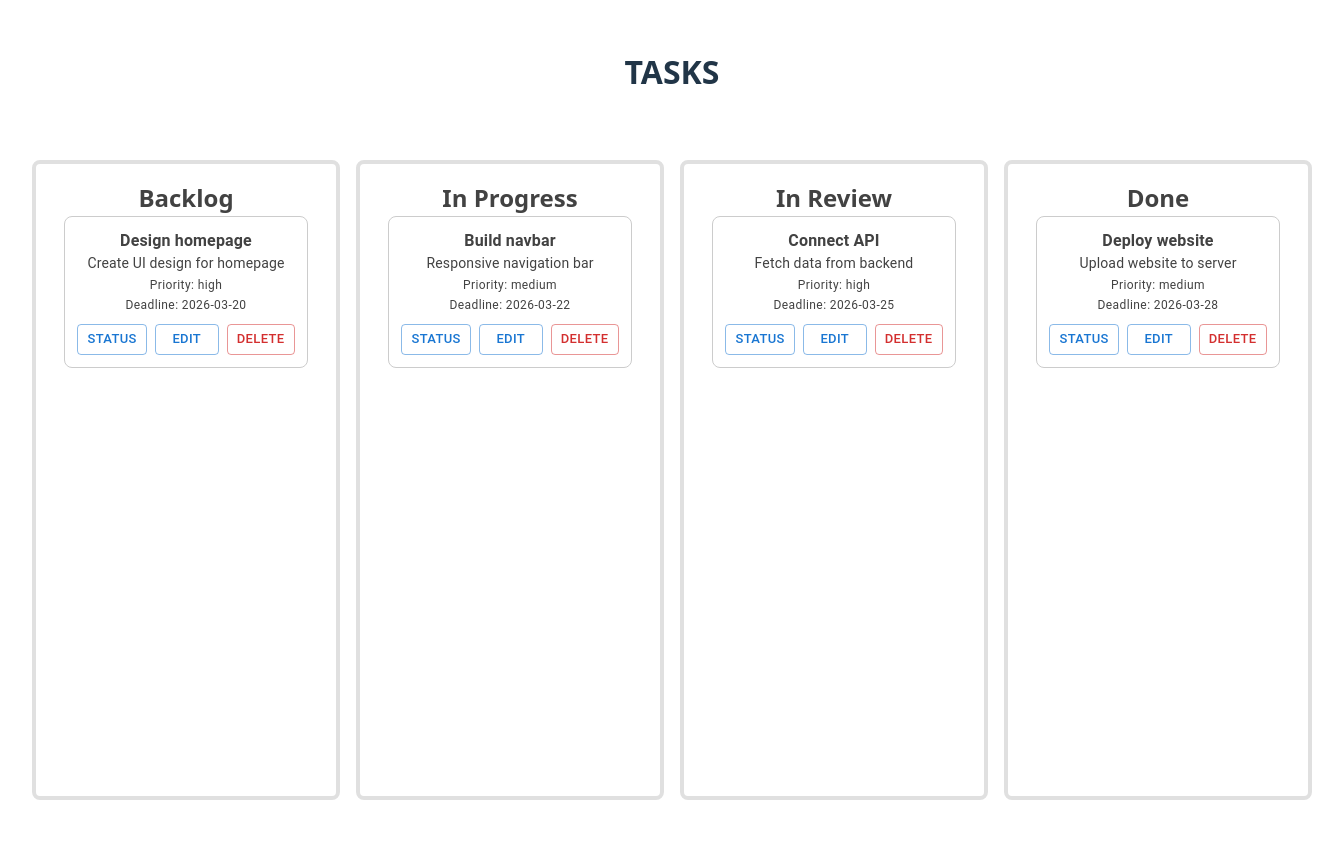
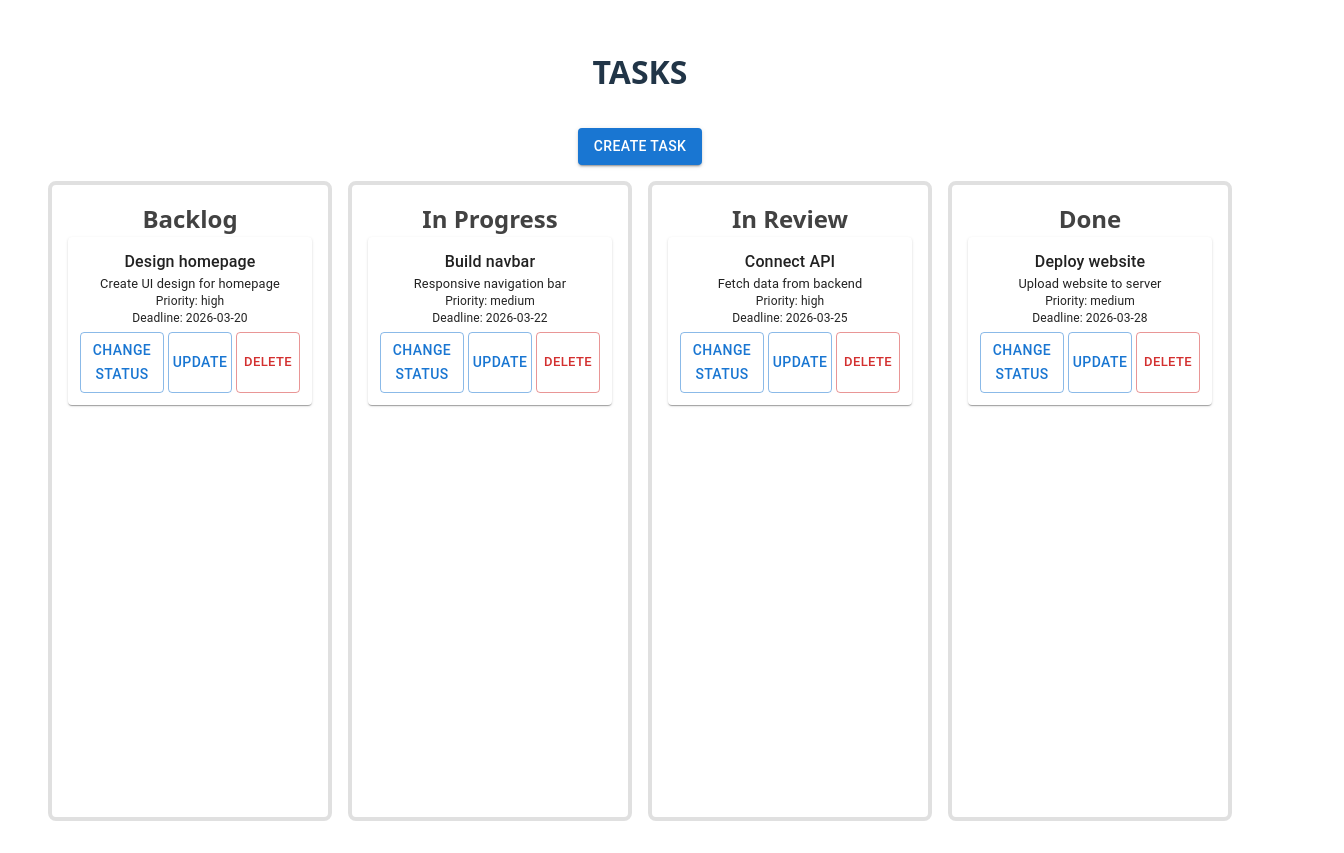
Before and after one commit to michal8319/Task-management, a React (Vite) app in the folder Project-and-task-management/: page /ProjectDetails/1 in a window 1280 px wide. Shown: the whole page, 1344 px wide, since content can reach past the window. Before the commit the page ends 832 px from the top, so only its background shows below. Built offline with nearby package versions, Linux system fonts and the light colour scheme.

Commit message:
finish project whithout design

```diff
--- a/Project-and-task-management/src/components/ChangStatusTask.jsx
+++ b/Project-and-task-management/src/components/ChangStatusTask.jsx
@@ -1,11 +1,16 @@
+import { changeStatus } from "../store/TasksSlice";
 import { useDispatch } from "react-redux";
-import { Button } from "@mui/material";
-import { changeStatus } from "../store/TasksSlice";
 import { useForm } from "react-hook-form";
-import Select from "@mui/joy/Select";
-import Option from "@mui/joy/Option";
+import {Button,Dialog,DialogTitle,DialogContent,DialogActions} from "@mui/material";
+import { Select, MenuItem } from "@mui/material";
+import { useState } from "react";
 
 const ChangeStatusTask = ({ task }) => {
+  const [open, setOpen] = useState(false);
+
+  const handleOpen = () => setOpen(true);
+
+  const handleClose = () => setOpen(false);
 
   const dispatch = useDispatch();
 
@@ -22,18 +27,47 @@ const ChangeStatusTask = ({ task }) => {
     }));};
 
   return (
-    <form onSubmit={handleSubmit(onSubmit)}>
+<>
+    <Button variant="outlined" onClick={handleOpen}>
+            Change status
+          </Button>
 
-      <Select size="sm" defaultValue={task.status} onChange={(event,value)=>setValue("status",value)}>
-        <Option value="Backlog">Backlog</Option>
-        <Option value="In Progress">In Progress</Option>
-        <Option value="In Review">In Review</Option>
-        <Option value="Done">Done</Option>
-      </Select>
+          <Dialog open={open} onClose={handleClose} fullWidth maxWidth="sm">
 
-      <Button type="submit" variant="outlined">Change status</Button>
+            <DialogTitle>Change status</DialogTitle>
 
-    </form>
+            <form onSubmit={handleSubmit(onSubmit)}>
+
+              <DialogContent>
+                  <Select
+                    defaultValue={task.status}
+                    onChange={(e) => setValue("status", e.target.value)}
+                    fullWidth
+                  >
+                    <MenuItem value="Backlog">Backlog</MenuItem>
+                    <MenuItem value="In Progress">In Progress</MenuItem>
+                    <MenuItem value="In Review">In Review</MenuItem>
+                    <MenuItem value="Done">Done</MenuItem>
+                  </Select>
+
+              </DialogContent>
+
+              <DialogActions>
+
+                <Button onClick={handleClose}>
+                  Cancel
+                </Button>
+
+                <Button type="submit" variant="contained">
+                  Update
+                </Button>
+
+              </DialogActions>
+
+            </form>
+
+          </Dialog>
+      </>
   );
 };
 
--- a/Project-and-task-management/src/components/CreateProject.jsx
+++ b/Project-and-task-management/src/components/CreateProject.jsx
@@ -20,7 +20,7 @@ const { register, handleSubmit, reset, formState: { errors } } = useForm();
 
     reset();
 
-    closeForm(); // סוגר את הטופס
+    closeForm();
   };
 
   return (
--- a/Project-and-task-management/src/components/CreateTask.jsx
+++ b/Project-and-task-management/src/components/CreateTask.jsx
@@ -1,17 +1,25 @@
 import { useDispatch } from "react-redux";
-import { Button, TextField } from "@mui/material";
+import { useForm } from "react-hook-form";
+import {
+  Button,
+  TextField,
+  Dialog,
+  DialogTitle,
+  DialogContent,
+  DialogActions,
+  Select,
+  MenuItem
+} from "@mui/material";
+import { useState } from "react";
 import { addTask } from "../store/TasksSlice";
-import { useForm } from "react-hook-form";
-import Select from "@mui/joy/Select";
-import Option from "@mui/joy/Option";
-import Input from "@mui/joy/Input";
-import Stack from "@mui/joy/Stack";
 
-const CreateTask = () => {
+const CreateTask = ({projectId}) => {
 
   const dispatch = useDispatch();
+  const [open, setOpen] = useState(false);
 
-  const {register,handleSubmit,setValue,formState: { errors }} = useForm({defaultValues: {
+  const { register, handleSubmit, setValue, formState: { errors } } = useForm({
+    defaultValues: {
       title: "",
       description: "",
       status: "Backlog",
@@ -20,16 +28,36 @@ const CreateTask = () => {
     }
   });
 
+  const handleOpen = () => setOpen(true);
+  const handleClose = () => setOpen(false);
+
   const onSubmit = (data) => {
-    dispatch(addTask({id: Date.now(),...data}));
+    dispatch(addTask({
+        id: Date.now(),
+        projectId:projectId,
+        ...data
+      }));
+
+    handleClose();
   };
 
   return (
+    <>
+     <Button variant="contained" onClick={handleOpen} sx={{ mb: 2 }}>
+  Create Task
+</Button>
+
+      <Dialog open={open} onClose={handleClose} fullWidth maxWidth="sm">
+
+        <DialogTitle>Create Task</DialogTitle>
+
         <form onSubmit={handleSubmit(onSubmit)}>
+
+          <DialogContent>
 
             <TextField
               label="Title"
-        {...register("title",{
+              {...register("title", {
                 required: "Title is required",
                 minLength: {
                   value: 3,
@@ -38,34 +66,69 @@ const CreateTask = () => {
               })}
               error={!!errors.title}
               helperText={errors.title?.message}
+              fullWidth
+              sx={{ mb: 2 }}
             />
 
-      <TextField label="Description"{...register("description", {required: "Description is required"})}
+            <TextField
+              label="Description"
+              {...register("description", {
+                required: "Description is required"
+              })}
               error={!!errors.description}
               helperText={errors.description?.message}
+              fullWidth
+              sx={{ mb: 2 }}
             />
 
-      <Select defaultValue="Backlog" onChange={(event, value) => setValue("status", value)}>
-        <Option value="Backlog">Backlog</Option>
-        <Option value="In Progress">In Progress</Option>
-        <Option value="In Review">In Review</Option>
-        <Option value="Done">Done</Option>
+            <Select
+              defaultValue="Backlog"
+              fullWidth
+              sx={{ mb: 2 }}
+              onChange={(e) => setValue("status", e.target.value)}
+            >
+              <MenuItem value="Backlog">Backlog</MenuItem>
+              <MenuItem value="In Progress">In Progress</MenuItem>
+              <MenuItem value="In Review">In Review</MenuItem>
+              <MenuItem value="Done">Done</MenuItem>
             </Select>
 
-      <Select defaultValue="low" onChange={(event, value) => setValue("priority", value)}>
-        <Option value="low">Low</Option>
-        <Option value="medium">Medium</Option>
-        <Option value="high">High</Option>
+            <Select
+              defaultValue="low"
+              fullWidth
+              sx={{ mb: 2 }}
+              onChange={(e) => setValue("priority", e.target.value)}
+            >
+              <MenuItem value="low">Low</MenuItem>
+              <MenuItem value="medium">Medium</MenuItem>
+              <MenuItem value="high">High</MenuItem>
             </Select>
 
-      <Stack spacing={1.5} sx={{ minWidth: 300 }}>
-        <Input type="date"{...register("deadline", {required: "Deadline is required"})}/>
-      </Stack>
+            <TextField
+              type="date"
+              {...register("deadline", { required: "Deadline is required" })}
+              fullWidth
 
-      <Button type="submit" variant="outlined">Create</Button>
+            />
+
+          </DialogContent>
+
+          <DialogActions>
+
+            <Button onClick={handleClose}>
+              Cancel
+            </Button>
+
+            <Button type="submit" variant="contained">
+              Create
+            </Button>
+
+          </DialogActions>
 
         </form>
+
+      </Dialog>
+    </>
   );
 };
-
 export default CreateTask;
--- a/Project-and-task-management/src/components/TaskCard.jsx
+++ b/Project-and-task-management/src/components/TaskCard.jsx
@@ -1,69 +1,47 @@
-import Box from "@mui/material/Box";
-import { Typography, Button } from "@mui/material";
-import { useState } from "react";
+import { Card, CardContent, Typography, Box } from "@mui/material";
 import DeleteTask from "./DeleteTask";
 import UpdateTask from "./UpdateTask";
 import ChangeStatusTask from "./ChangStatusTask";
 
 const TaskCard = ({ task }) => {
 
-  const [showUpdate,setShowUpdate] = useState(false)
-  const [showStatus,setShowStatus] = useState(false)
-
   return (
-    <Box
+    <Card
       sx={{
-        border: "1px solid #ccc",
-        borderRadius: 2,
-        p: 1.5,
-        mb: 1.5,
-        backgroundColor: "#fff",
-        fontSize: "14px"
+        marginBottom: "10px",
+        width: "100%",
+        boxSizing: "border-box"
       }}
     >
+      <CardContent sx={{ p: 1.5, "&:last-child": { pb: 1.5 } }}>
 
-      <Typography fontWeight="bold">{task.title}</Typography>
+        <Typography variant="h6" sx={{ fontSize: "1rem" }}>
+          {task.title}
+        </Typography>
 
-      <Typography variant="body2">
+        <Typography sx={{ fontSize: "0.8rem" }}>
           {task.description}
         </Typography>
 
-      <Typography variant="caption">
+        <Typography variant="body2" sx={{ fontSize: "0.75rem" }}>
           Priority: {task.priority}
         </Typography>
 
-      <Typography variant="caption" display="block">
+        <Typography variant="body2" sx={{ fontSize: "0.75rem" }}>
           Deadline: {task.deadline}
         </Typography>
 
-      {/* כפתורים */}
-      <Box sx={{display:"flex",gap:1,mt:1,flexWrap:"wrap"}}>
-
-        <Button
-          size="small"
-          variant="outlined"
-          onClick={()=>setShowStatus(!showStatus)}
+        <Box
+          sx={{ display: "flex", gap: 0.5, marginTop: 0.5 }}
+          onClick={(e) => e.stopPropagation()}
         >
-          Status
-        </Button>
-
-        <Button
-          size="small"
-          variant="outlined"
-          onClick={()=>setShowUpdate(!showUpdate)}
-        >
-          Edit
-        </Button>
-
-        <DeleteTask id={task.id}/>
-
+          <ChangeStatusTask task={task} />
+          <UpdateTask task={task} />
+          <DeleteTask id={task.id} />
         </Box>
 
-      {showStatus && <ChangeStatusTask task={task}/>}
-
-      {showUpdate && <UpdateTask task={task}/>}
-
-    </Box>
+      </CardContent>
+    </Card>
   );
 };
 
--- a/Project-and-task-management/src/components/UpdateTask.jsx
+++ b/Project-and-task-management/src/components/UpdateTask.jsx
@@ -1,65 +1,114 @@
 import { useDispatch } from "react-redux";
-import { Button, TextField } from "@mui/material";
+import { useForm } from "react-hook-form";
+import {
+  Button,
+  TextField,
+  Dialog,
+  DialogTitle,
+  DialogContent,
+  DialogActions,
+  Select,
+  MenuItem
+} from "@mui/material";
+import { useState } from "react";
 import { updateTask } from "../store/TasksSlice";
-import { useForm } from "react-hook-form";
-import Select from "@mui/joy/Select";
-import Option from "@mui/joy/Option";
-import Input from "@mui/joy/Input";
-import Stack from "@mui/joy/Stack";
 
 const UpdateTask = ({ task }) => {
 
   const dispatch = useDispatch();
+  const [open, setOpen] = useState(false);
 
-  const {register,handleSubmit,setValue,formState: { errors }} = useForm({
+  const { register, handleSubmit, setValue } = useForm({
     defaultValues: {
       title: task.title,
       description: task.description,
       priority: task.priority,
       deadline: task.deadline
-    }});
+    }
+  });
+
+  const handleOpen = () => setOpen(true);
+  const handleClose = () => setOpen(false);
 
   const onSubmit = (data) => {
+
     dispatch(updateTask({
       id: task.id,
+      projectId:task.projectId,
       title: data.title,
       description: data.description,
       status: task.status,
       priority: data.priority,
       deadline: data.deadline
-      }));};
+    }));
+
+    handleClose();
+  };
 
   return (
+    <>
+      <Button variant="outlined" onClick={handleOpen}>
+        Update
+      </Button>
+
+      <Dialog open={open} onClose={handleClose} fullWidth maxWidth="sm">
+
+        <DialogTitle>Update Task</DialogTitle>
+
         <form onSubmit={handleSubmit(onSubmit)}>
 
-      <TextField label="Title"{...register("title", {required: "Title is required",
-          minLength: {
-            value: 3,
-            message: "Title must be at least 3 characters"
-          }
-        })}
-        error={!!errors.title}
-        helperText={errors.title?.message}
+          <DialogContent>
+
+            <TextField
+              label="Title"
+              {...register("title", { required: true })}
+              fullWidth
+              sx={{ mb: 2 }}
             />
 
-      <TextField label="Description"{...register("description", {required: "Description is required"})}
-        error={!!errors.description}
-        helperText={errors.description?.message}
+            <TextField
+              label="Description"
+              {...register("description")}
+              fullWidth
+              sx={{ mb: 2 }}
             />
 
-      <Select defaultValue={task.priority}onChange={(event, value) => setValue("priority", value)}>
-        <Option value="low">Low</Option>
-        <Option value="medium">Medium</Option>
-        <Option value="high">High</Option>
+            <Select
+              defaultValue={task.priority}
+              fullWidth
+              sx={{ mb: 2 }}
+              onChange={(e) => setValue("priority", e.target.value)}
+            >
+              <MenuItem value="low">Low</MenuItem>
+              <MenuItem value="medium">Medium</MenuItem>
+              <MenuItem value="high">High</MenuItem>
             </Select>
 
-      <Stack spacing={1.5} sx={{ minWidth: 300 }}>
-        <Input type="date"{...register("deadline", {required: "Deadline is required"})}/>
-      </Stack>
+            <TextField
+              type="date"
+              {...register("deadline", { required: true })}
+              fullWidth
+              InputLabelProps={{ shrink: true }}
+            />
 
-      <Button type="submit" variant="outlined">Update</Button>
+          </DialogContent>
+
+          <DialogActions>
+
+            <Button onClick={handleClose}>
+              Cancel
+            </Button>
+
+            <Button type="submit" variant="contained">
+              Update
+            </Button>
+
+          </DialogActions>
 
         </form>
+
+      </Dialog>
+    </>
   );
 };
 
--- a/Project-and-task-management/src/pages/ProjectDetails.jsx
+++ b/Project-and-task-management/src/pages/ProjectDetails.jsx
@@ -1,8 +1,135 @@
+// import Box from '@mui/material/Box';
+// import PropTypes from 'prop-types';
+// import { useSelector } from "react-redux";
+// import { useParams } from 'react-router-dom';
+// import TaskCard from '../components/TaskCard';
+// import { Button } from '@mui/material';
+// import CreateTask from '../components/CreateTask';
+
+// function Item(props) {
+//   const { sx, ...other } = props;
+//   return(
+//     <Box
+//   sx={[
+//     (theme) => ({
+//       bgcolor: '#fff',
+//       color: 'grey.800',
+//       border: '4px solid',
+//       borderColor: 'grey.300',
+//       p: 2,
+//       borderRadius: 2,
+
+//       display: "flex",
+//       flexDirection: "column",
+//       justifyContent: "flex-start",
+//       alignItems: "center",
+
+//       textAlign: 'center',
+//       fontSize: '1.5rem',
+//       fontWeight: '1000',
+
+//       ...theme.applyStyles('dark', {
+//         bgcolor: '#101010',
+//         color: 'grey.300',
+//         borderColor: 'grey.800',
+//       }),
+//     }),
+//     ...(Array.isArray(sx) ? sx : [sx]),
+//   ]}
+//   {...other}
+// />
+// )}
+
+// Item.propTypes = {
+//   sx: PropTypes.oneOfType([
+//     PropTypes.arrayOf(
+//       PropTypes.oneOfType([PropTypes.func, PropTypes.object, PropTypes.bool]),
+//     ),
+//     PropTypes.func,
+//     PropTypes.object,
+//   ]),
+// };
+
+// const ProjectDetails=()=>{
+//   const {id}=useParams();
+//   const tasks = useSelector((state) => state.tasks);
+//   const projectTasks = tasks.filter(task => task.projectId === Number(id));
+//   const backlogTasks = projectTasks.filter(task => task.status === "Backlog");
+//   const progressTasks = projectTasks.filter(task => task.status === "In Progress");
+//   const reviewTasks = projectTasks.filter(task => task.status === "In Review");
+//   const doneTasks = projectTasks.filter(task => task.status === "Done");
+
+//     return(
+//         <>
+//       {/* <Box sx={{fontSize: "2rem",fontWeight: "bold",textAlign: "center",mt: 2,mb: 4}}>TASKS</Box>
+//       <CreateTask projectId={Number(id)}/>
+//       <Box
+//         sx={{
+//           display: "grid",
+//           gridTemplateColumns: "repeat(4, 1fr)",
+//           gap: 2,
+//           width: "100%",
+//           padding: 2
+//         }}
+// ></Box>
+
+//       <Box sx={{ mx: 'auto', width: 200 }}></Box>
+
+// <Box
+//   sx={{
+//     display: "grid",
+//     gridTemplateColumns: "repeat(4, 1fr)",
+//     gap: 2,
+//     width: "100%",       // תופס את כל הרוחב
+//     paddingX: 2,         // מרווח קל מצדדים
+//     boxSizing: "border-box",
+//   }}
+// >
+//   <Item>Backlog{backlogTasks.map(task => (<TaskCard key={task.id} task={task}/>))}</Item>
+//   <Item>In Progress{progressTasks.map(task => (<TaskCard key={task.id} task={task}/>))}</Item>
+//   <Item>In Review{reviewTasks.map(task => (<TaskCard key={task.id} task={task}/>))}</Item>
+//   <Item>Done{doneTasks.map(task => (<TaskCard key={task.id} task={task}/>))}</Item>
+// </Box> */}
+// <Box sx={{ display: "flex", justifyContent: "flex-start", paddingLeft: "20px", paddingRight: "20px" }}>
+//   <Box sx={{ width: "100%", maxWidth: 1200 }}>
+//     <Box sx={{ fontSize: "2rem", fontWeight: "bold", textAlign: "center", mt: 2, mb: 2 }}>
+//       TASKS
+//     </Box>
+//     <CreateTask projectId={Number(id)} />
+//     <Box
+//       sx={{
+//         display: "grid",
+//         gridTemplateColumns: "repeat(4, 1fr)",
+//         gap: 2,
+//         width: "100%",
+//         height: "calc(100vh - 120px)",
+//         boxSizing: "border-box",
+//       }}
+//     >
+//       <Item>Backlog{backlogTasks.map(task => (<TaskCard key={task.id} task={task}/>))}</Item>
+//       <Item>In Progress{progressTasks.map(task => (<TaskCard key={task.id} task={task}/>))}</Item>
+//       <Item>In Review{reviewTasks.map(task => (<TaskCard key={task.id} task={task}/>))}</Item>
+//       <Item>Done{doneTasks.map(task => (<TaskCard key={task.id} task={task}/>))}</Item>
+//     </Box>
+//   </Box>
+// </Box>
+
+
+
+
+
+//   </>
+//     )
+// }
+// export default ProjectDetails
+
+
 import Box from '@mui/material/Box';
 import PropTypes from 'prop-types';
 import { useSelector } from "react-redux";
 import { useParams } from 'react-router-dom';
 import TaskCard from '../components/TaskCard';
+import CreateTask from '../components/CreateTask';
 
 function Item(props) {
   const { sx, ...other } = props;
@@ -16,6 +143,7 @@ function Item(props) {
       borderColor: 'grey.300',
       p: 2,
       borderRadius: 2,
+      minWidth: 0,
 
       display: "flex",
       flexDirection: "column",
@@ -59,27 +187,21 @@ const ProjectDetails=()=>{
     return(
         <>
       <Box sx={{fontSize: "2rem",fontWeight: "bold",textAlign: "center",mt: 2,mb: 4}}>TASKS</Box>
+       <CreateTask projectId={Number(id)}/>
 
-      <Box
-  sx={{
+      <Box sx={{
         display: "grid",
-    gridTemplateColumns: "repeat(4, 1fr)",
+        gridTemplateColumns: "1fr 1fr 1fr 1fr",
+        width: "100%",
+        height: "80vh",
         gap: 2,
-    width: "100%",
-    padding: 2
-  }}
-></Box>
-
-      <Box sx={{ mx: 'auto', width: 200 }}></Box>
-
-      <Box sx={{display: "grid",gridTemplateColumns: "1fr 1fr 1fr 1fr", width: "100vw",height: "80vh",gap:2}}>
+        boxSizing: "border-box",
+        px: 2
+      }}>
 
         <Item>Backlog{backlogTasks.map(task => (<TaskCard key={task.id} task={task}/>))}</Item>
-
         <Item>In Progress{progressTasks.map(task => (<TaskCard key={task.id} task={task}/>))}</Item>
-
         <Item>In Review{reviewTasks.map(task => (<TaskCard key={task.id} task={task}/>))}</Item>
-
         <Item>Done{doneTasks.map(task => (<TaskCard key={task.id} task={task}/>))}</Item>
 
       </Box>
--- a/Project-and-task-management/src/store/Store.js
+++ b/Project-and-task-management/src/store/Store.js
@@ -2,13 +2,11 @@ import { configureStore } from "@reduxjs/toolkit";
 import projectReducer from "./ProjectSlice";
 import taskReducer from "./TasksSlice";
 import userReducer from "./UserSlice";
-import taskIdReducer from "./TaskIdSlice";
 
 export const store = configureStore({
   reducer: {
     projects: projectReducer,
     tasks: taskReducer,
     user: userReducer,
-    taskId: taskIdReducer,
   }
 });
```
Also changed, not shown: Project-and-task-management/src/store/TaskIdSlice.js (deleted, +0 -16 lines). Lines whose indentation alone changed are shown as unchanged.
